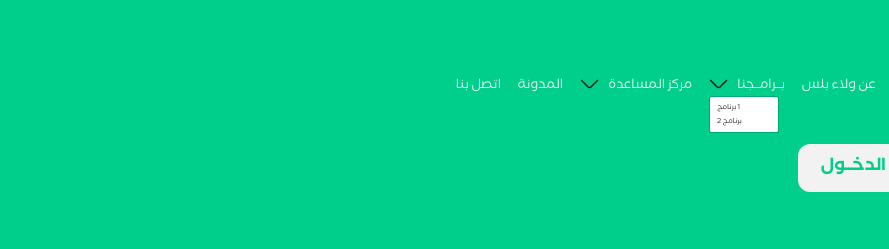
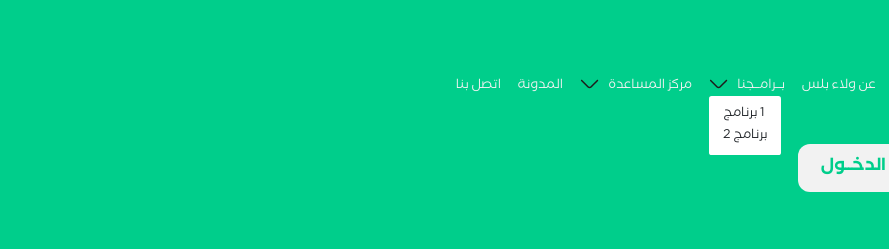
Before and after one commit to shehab20089/wala-test-page, a website built with Vite: page src/index.html in a window 1280 px wide. Both pictures are taken after a click on the button "بــرامــجنا". Shown: the top 249 px of the page, 0-889 px from the left. Built offline with nearby package versions, Linux system fonts and the light colour scheme; files whose address does not match are found by name.

Commit message:
minor ui  fix

```diff
--- a/src/scss/components/header.style.scss
+++ b/src/scss/components/header.style.scss
@@ -74,6 +74,11 @@ header {
           font-size: 2.5rem;
         }
       }
+      .dropdown-menu {
+        font-size: 1.8rem;
+        border: none;
+        padding: 1rem;
+      }
     }
     .nav-left {
       display: flex;
```
